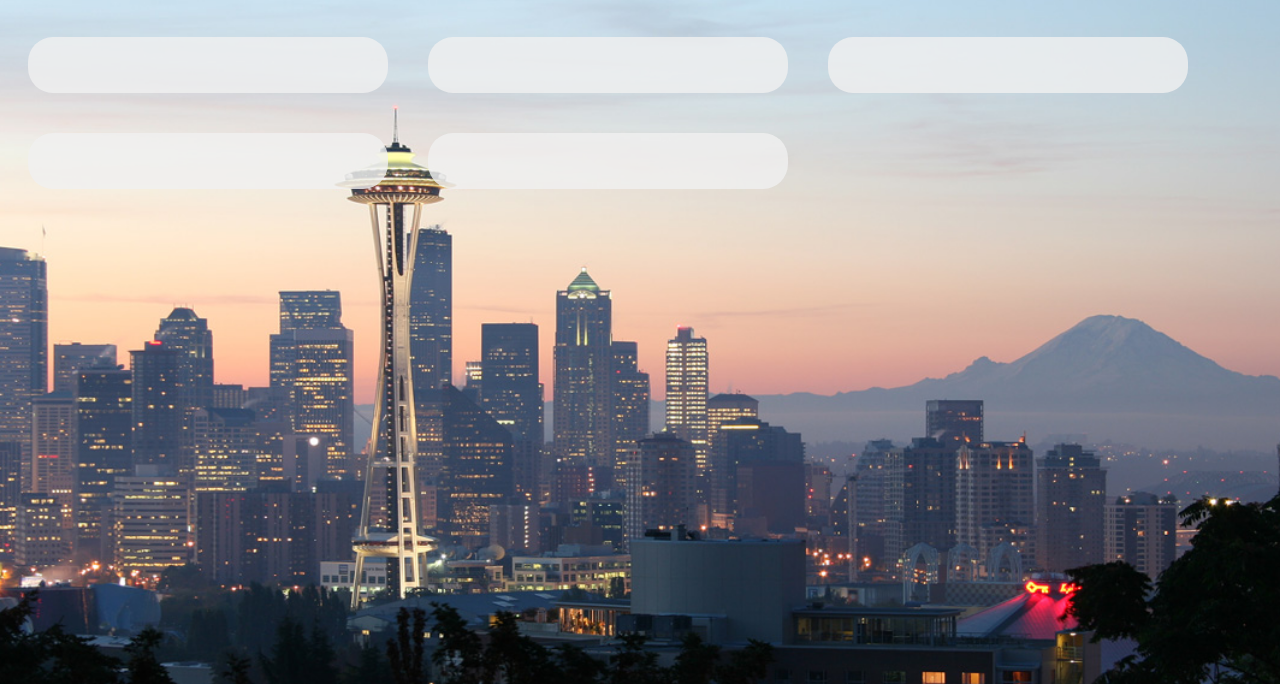
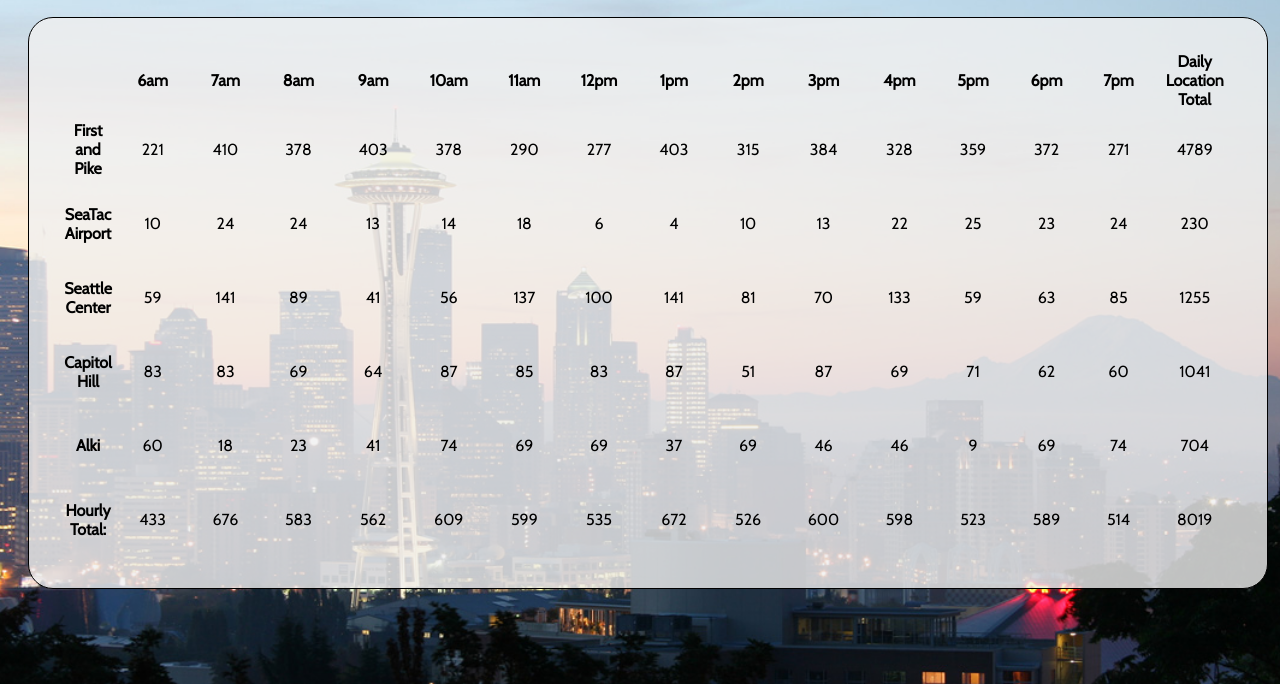
Before and after one commit to DevinTyler26/cookie_stand, a plain HTML site: page test.html in a window 1280 px wide. Shown: the part 116-800 px from the top of the page. Drawn offline with nearby package versions, Linux system fonts and the light colour scheme.

Commit message:
finished lab 7

```diff
--- a/styles.css
+++ b/styles.css
@@ -40,16 +40,36 @@ h3{
 }
 
 table{
+  font-family: 'Cabin', sans-serif;
+  background: rgba(240, 240, 240, 0.8);
+  border: solid black 1px;
+  margin: 20px;
+  border-radius: 25px;
+  padding: 30px;
+}
+
+th{
+  height: 60px;
+  width: 100px
   border: solid black 1px;
 }
 
-th{
-  width: 60px
-  border: solid black 1px;
+.location{
+    width: 200px;
 }
 
 td{
+  padding: 20px;
   text-align: center;
   height: 30px;
+  width: 120px;
   border: solid black 1px;
+  border-radius: 60px;
+  border-color: rgba(255,	255,	255, 0.0);
 }
+tr:hover td:not(:first-child){
+  background-color: rgba(146,	181,	242, 0.8);
+  border-color: rgba(146,	181,	242, 0.8);
+  color: white;
+  font-weight: bolder;
+}
--- a/test.html
+++ b/test.html
@@ -13,32 +13,9 @@
     <div>
       <img src="images/salmon.png" alt="salmon photo" width="200px"  class="salmon">
     </div>
+<table id="salmoncookiestable">
 
-    <div id="hoursandcookies">
-      <h3 id="fandp"></h3>
-      <ul id="firstandpike"></ul>
-    </div>
-
-    <div id="hoursandcookies">
-      <h3 id="seatac"></h3>
-      <ul id="seaTacAirport"></ul>
-    </div>
-
-    <div id="hoursandcookies">
-      <h3 id="center"></h3>
-      <ul id="seattleCenter"></ul>
-    </div>
-
-    <div id="hoursandcookies">
-      <h3 id="ch"></h3>
-      <ul id="caphill"></ul>
-    </div>
-
-    <div id="hoursandcookies">
-      <h3 id="ai"></h3>
-      <ul id="alki"></ul>
-    </div>
-
+</table>
     <div class="highlights"></div>
     <script type="text/javascript" src="test.js"></script>
   </body>
--- a/test.js
+++ b/test.js
@@ -4,7 +4,8 @@ console.log('testing js file');
 var hours = ['6am', '7am', '8am', '9am', '10am', '11am', '12pm', '1pm', '2pm', '3pm', '4pm', '5pm', '6pm', '7pm'];
 var allLocations = [];
 var totalCookiesByHour = 0;
-var netTotal = 0;
+var hourlyTotal = [];
+var tableEl = document.getElementById('salmoncookiestable');
 
 function MakeLocation(name, minCustPerHour, maxCustPerHour, avgCookieSoldPerHour){
   this.name = name;
@@ -19,25 +20,41 @@ function MakeLocation(name, minCustPerHour, maxCustPerHour, avgCookieSoldPerHour
   this.calcRandCustByHour = function(){
     for(var i = 0; i < hours.length; i++){
       this.randomCustByHour.push(Math.floor(Math.random() * (this.maxCustPerHour - this.minCustPerHour + 1)) + this.minCustPerHour);
-      console.log(this.randomCustByHour[i]);
+      console.log('Random Number of Customers This Hour: ' + this.randomCustByHour[i]);
     }
-  };
+  },
 
   this.calcCookiesSoldByHour = function(){
     for(var j = 0; j < hours.length; j++){
-      this.cookiesSoldByHour.push(Math.round(this.avgCookieSoldPerHour * this.randomCustByHour[j]));
+    this.cookiesSoldByHour.push(Math.round(this.avgCookieSoldPerHour * this.randomCustByHour[j]));
       console.log(this.cookiesSoldByHour[j]);
     }
   };
 
   this.calcTotalCookies = function(){
-    var total = 0;
     for (var k = 0; k < hours.length; k++){
-    total += this.cookiesSoldByHour[k];
+    this.totalCookies += this.cookiesSoldByHour[k];
     }
-    this.totalCookies = total;
-    console.log('Total: ' + total + ' cookies');
+    return this.totalCookies;
+    console.log('Total: ' + totalCookies + ' cookies');
   };
+
+  this.tableRowMaker = function(){
+      var trEl = document.createElement('tr');
+      var thEl = document.createElement('th');
+      thEl.textContent = name;
+      thEl.className ="location";
+      trEl.appendChild(thEl);
+      for (var m = 0; m < hours.length; m++){
+        var tdEl = document.createElement('td');//creating
+        tdEl.textContent = this.cookiesSoldByHour[m]; //content
+        trEl.appendChild(tdEl);//add cell to the row
+      }
+      var totalForDay =  document.createElement('td');
+      totalForDay.textContent = this.totalCookies;
+      trEl.appendChild(totalForDay);
+      tableEl.appendChild(trEl);
+    };
 };
 
 function makeStands(){
@@ -49,18 +66,60 @@ function makeStands(){
 };
 makeStands();
 
-function makeHeaderRow(){
-  var cookiestands = document.getElementById('cookiestands');
+
+function tableHeaderRowMaker(hours){
   var trEl = document.createElement('tr');
   var thEl = document.createElement('th');
+  thEl.textContent = " ";
+  trEl.appendChild(thEl);
+  for (var l = 0; l < hours.length; l++){
+    var thEl = document.createElement('th');//creating
+    thEl.textContent = hours[l]; //content
+    trEl.appendChild(thEl);//add cell to the row
+  }
+  tableEl.appendChild(trEl);//add rows to table
+  var thEl = document.createElement('th');
+  thEl.textContent = "Daily Location Total";
   trEl.appendChild(thEl);
 };
-makeHeaderRow();
+tableHeaderRowMaker(hours);
 
-//consider a for loop for the hours
-//create a th element
-//give the th element some text content like hour[i]
-//appendChild
-//create a th element
-//give the th element some text content 'Daily Location Total'
-//appendChild
+function makeTable(){
+  for (var i = 0; i < allLocations.length; i++) {
+    allLocations[i].calcRandCustByHour();
+    allLocations[i].calcCookiesSoldByHour();
+    allLocations[i].calcTotalCookies();
+    allLocations[i].tableRowMaker();
+    }
+};
+makeTable();
+
+function calcTotalCookiesPerHour(hours){
+var trEl = document.createElement('tr');
+var thEl = document.createElement('th');
+thEl.textContent = 'Hourly Total: ';
+salmoncookiestable.appendChild(trEl);
+trEl.appendChild(thEl);
+console.log(trEl);
+console.log(thEl);
+  for(var j = 0; j < hours.length; j++){
+    var sum = 0;
+    for(var i = 0; i < allLocations.length; i++){
+      sum += allLocations[i].cookiesSoldByHour[j];
+      var tdEl = document.createElement('td');
+    }
+      tdEl.textContent = sum;
+      trEl.appendChild(tdEl);
+      console.log(tdEl);
+  }
+  var sum2 = 0;
+  for(var i = 0; i < allLocations.length; i++){
+    sum2 += allLocations[i].totalCookies;
+    var tdEl = document.createElement('td');
+  }
+    var tdEl = document.createElement('td');
+    tdEl.textContent = sum2;
+    trEl.appendChild(tdEl);
+    console.log(sum2 + ' LAST NUMBER');
+};
+calcTotalCookiesPerHour(hours);
```
